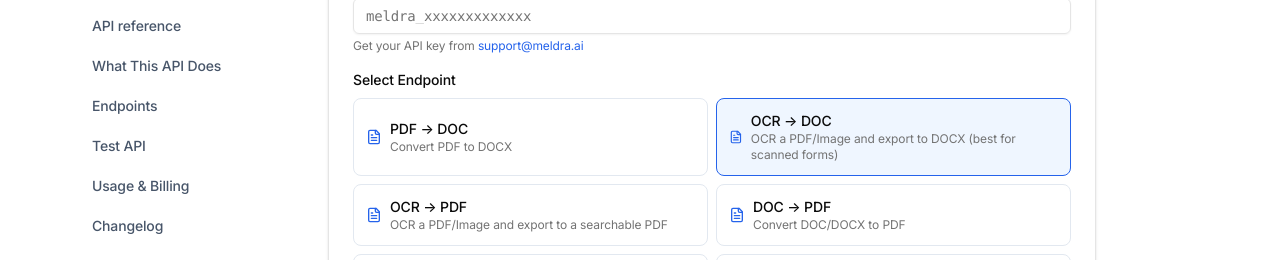
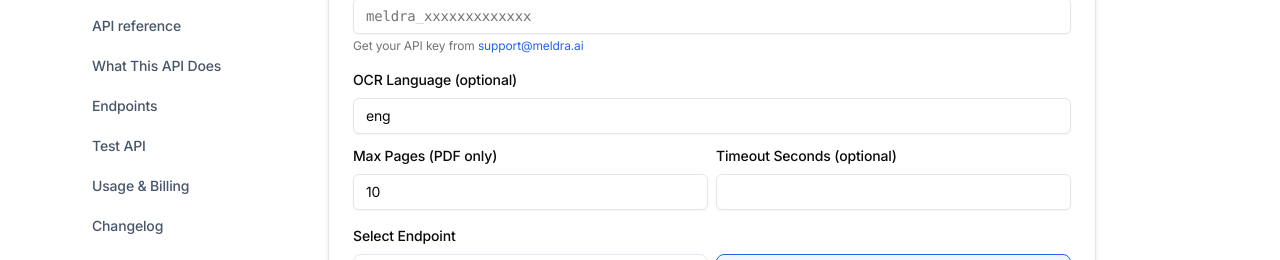
Before and after one commit to SumitAG008/insightsheet, a React (Vite) app: page /Developers in a window 1280 px wide. Both pictures are taken after a click on the button 893 px from the left and 1807 px from the top of the page. Shown: the part 1591-1851 px from the top of the page. Built offline with nearby package versions, Linux system fonts and the light colour scheme; no server answers.

Commit message:
Add OCR max_pages and timeout controls to API testing console

```diff
--- a/src/components/ApiTestingConsole.jsx
+++ b/src/components/ApiTestingConsole.jsx
@@ -117,6 +117,9 @@ export default function ApiTestingConsole() {
   const [jsonPayload, setJsonPayload] = useState('');
   const [message, setMessage] = useState('');
   const [pdfDocMode, setPdfDocMode] = useState('auto');
+  const [ocrLang, setOcrLang] = useState('eng');
+  const [ocrMaxPages, setOcrMaxPages] = useState('10');
+  const [ocrTimeoutSeconds, setOcrTimeoutSeconds] = useState('');
   const [loading, setLoading] = useState(false);
   const [result, setResult] = useState(null);
   const [error, setError] = useState(null);
@@ -203,6 +206,19 @@ export default function ApiTestingConsole() {
         formData.append('endpoint', selectedEndpoint.id);
         if (selectedEndpoint.id === 'pdf-to-doc') {
           formData.append('mode', pdfDocMode);
+        }
+        if (selectedEndpoint.id === 'ocr-to-doc' || selectedEndpoint.id === 'ocr-to-pdf') {
+          if ((ocrLang || '').trim()) {
+            formData.append('ocr_lang', (ocrLang || '').trim());
+          }
+          const mp = String(ocrMaxPages || '').trim();
+          if (mp) {
+            formData.append('max_pages', mp);
+          }
+          const ts = String(ocrTimeoutSeconds || '').trim();
+          if (ts) {
+            formData.append('timeout_seconds', ts);
+          }
         }
         url = PROXY_URL;
       }
@@ -326,6 +342,42 @@ export default function ApiTestingConsole() {
               <option value="editable">Editable</option>
               <option value="exact">Exact</option>
             </select>
+          </div>
+        )}
+
+        {(selectedEndpoint.id === 'ocr-to-doc' || selectedEndpoint.id === 'ocr-to-pdf') && (
+          <div className="space-y-3">
+            <div>
+              <label className="text-sm font-medium mb-2 block">OCR Language (optional)</label>
+              <Input
+                type="text"
+                placeholder="eng"
+                value={ocrLang}
+                onChange={(e) => setOcrLang(e.target.value)}
+              />
+            </div>
+            <div className="grid grid-cols-1 md:grid-cols-2 gap-2">
+              <div>
+                <label className="text-sm font-medium mb-2 block">Max Pages (PDF only)</label>
+                <Input
+                  type="number"
+                  min="1"
+                  placeholder="10"
+                  value={ocrMaxPages}
+                  onChange={(e) => setOcrMaxPages(e.target.value)}
+                />
+              </div>
+              <div>
+                <label className="text-sm font-medium mb-2 block">Timeout Seconds (optional)</label>
+                <Input
+                  type="number"
+                  min="10"
+                  placeholder=""
+                  value={ocrTimeoutSeconds}
+                  onChange={(e) => setOcrTimeoutSeconds(e.target.value)}
+                />
+              </div>
+            </div>
           </div>
         )}
 
```
